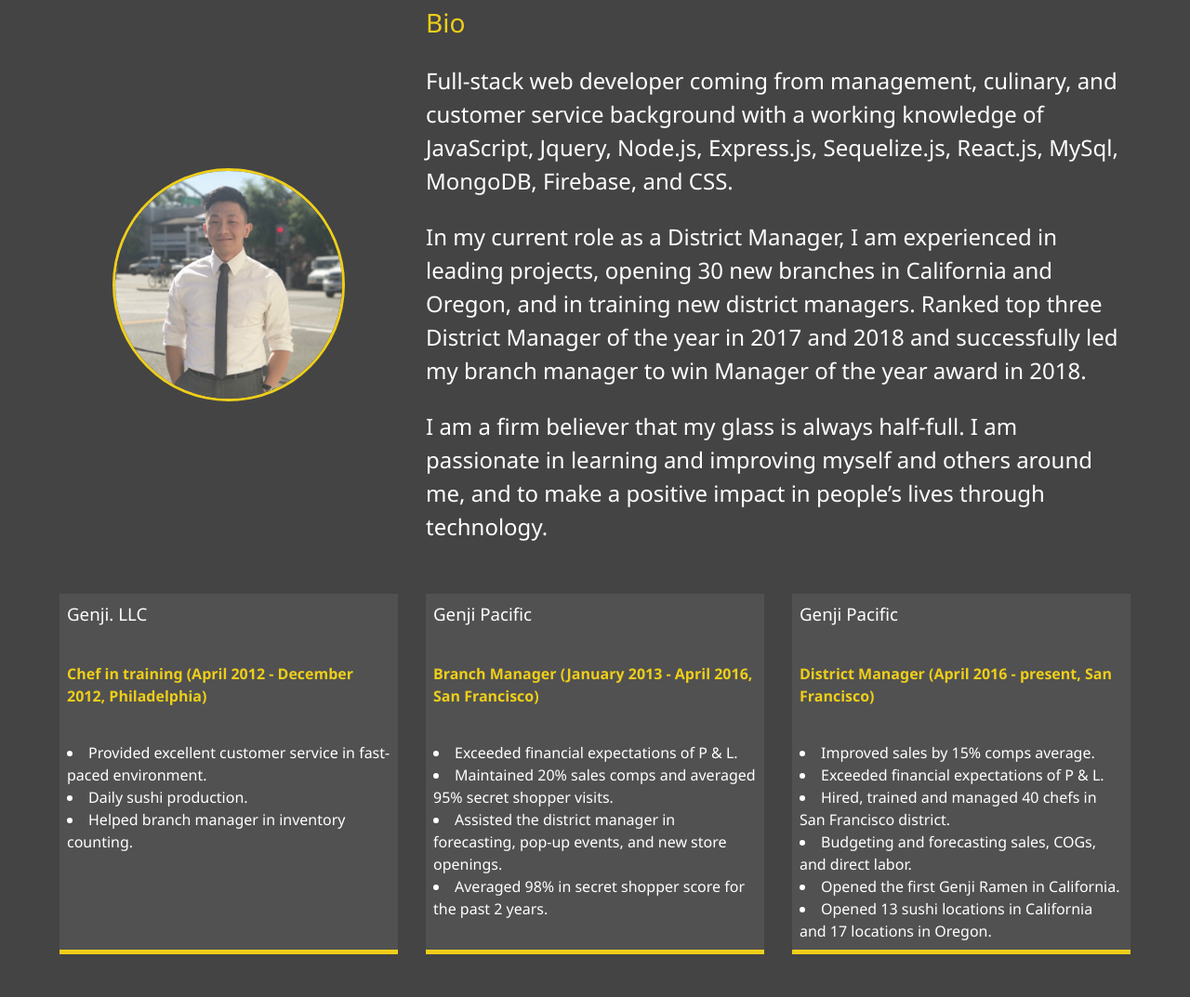
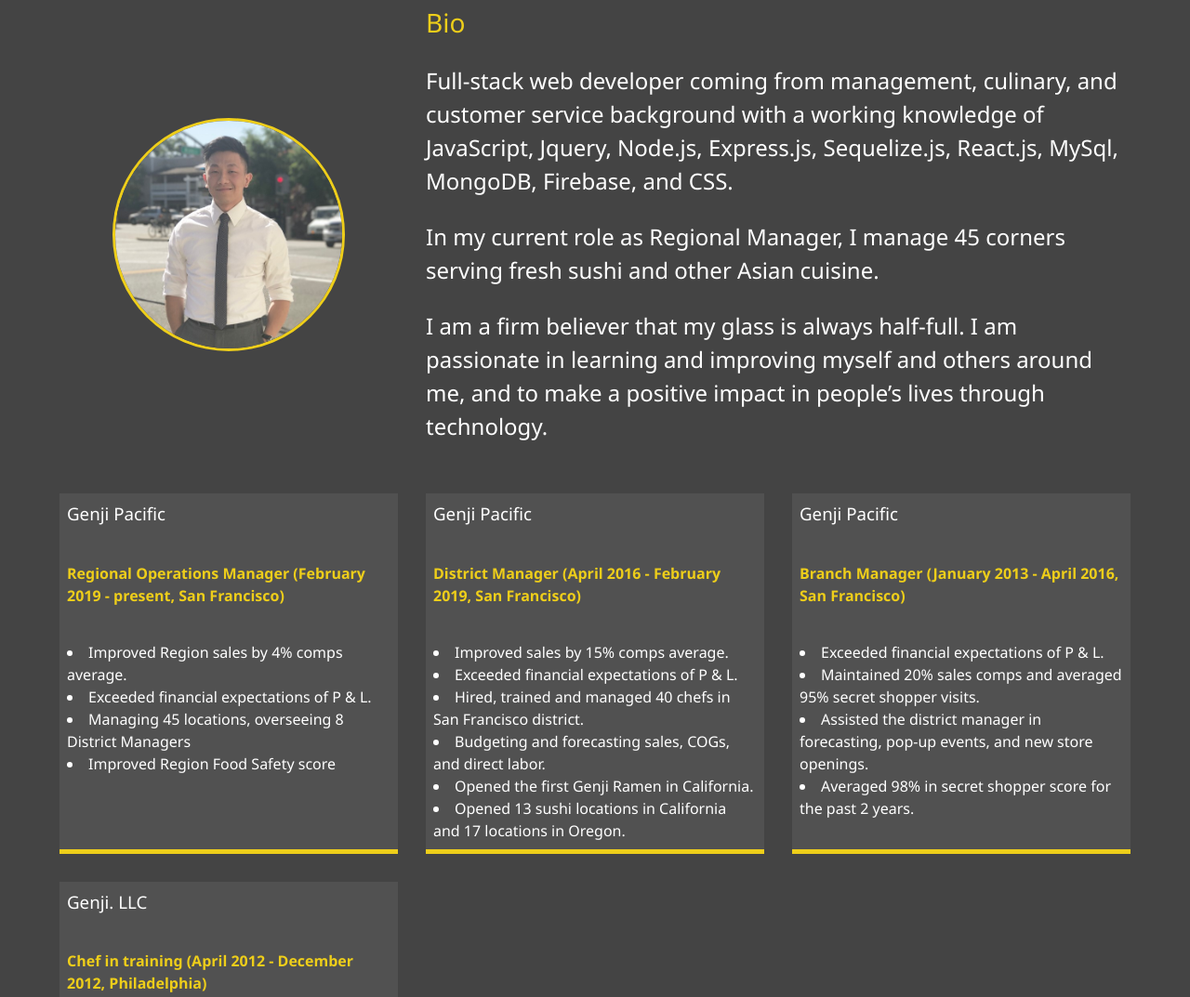
Before and after one commit to wbenarto/Portfolio-WB, a website: page about.html in a window 1280 px wide. Shown: the part 279-1352 px from the top of the page at 93% size. Drawn offline with Linux system fonts and the light colour scheme.

Commit message:
about me

```diff
--- a/about.html
+++ b/about.html
@@ -66,21 +66,33 @@
                 <h3 class="text-secondary">Bio</h3>
                 <p>Full-stack web developer coming from management, culinary, and customer service background with a working knowledge of JavaScript, Jquery, Node.js, Express.js, Sequelize.js, React.js, MySql, MongoDB, Firebase, and CSS.</p>
 
-                <p>In my current role as a District Manager, I am experienced in leading projects, opening 30 new branches in California and Oregon, and in training new district managers. Ranked top three District Manager of the year in 2017 and 2018 and successfully led my branch manager to win Manager of the year award in 2018. </p>
+                <!-- <p>In my current role as a District Manager, I am experienced in leading projects, opening 30 new branches in California and Oregon, and in training new district managers. Ranked top three District Manager of the year in 2017 and 2018 and successfully led my branch manager to win Manager of the year award in 2018. </p> -->
+                <p>In my current role as Regional Manager, I manage 45 corners serving fresh sushi and other Asian cuisine. </p>
 
                 <p>I am a firm believer that my glass is always half-full. I am passionate in learning and improving myself and others around me, and  to make a positive impact in people’s lives through technology.</p>
             </div>
 
             <div class="job job-1">
-                <h3>Genji. LLC</h3>
-                <h6>Chef in training (April 2012 - December 2012, Philadelphia)</h6>
-                <li>Provided excellent customer service in fast-paced environment.</li>
-                <li>Daily sushi production.</li>
-                <li>Helped branch manager in inventory counting.</li>
-
+                <h3>Genji Pacific</h3>
+                <h6>Regional Operations Manager (February 2019 - present, San Francisco)</h6>
+                <li>Improved Region sales by 4% comps average.</li>
+                <li>Exceeded financial expectations of P & L.</li>
+                <li>Managing 45 locations, overseeing 8 District Managers</li>
+                <li>Improved Region Food Safety score</li>
             </div>
 
             <div class="job job-2">
+                <h3>Genji Pacific</h3>
+                <h6>District Manager (April 2016 - February 2019, San Francisco)</h6>
+                <li>Improved sales by 15% comps average.</li>
+                <li>Exceeded financial expectations of P & L.</li>
+                <li>Hired, trained and managed 40 chefs in San Francisco district.</li>
+                <li>Budgeting and forecasting sales, COGs, and direct labor.</li>
+                <li>Opened the first Genji Ramen in California.</li>
+                <li>Opened 13 sushi locations in California and 17 locations in Oregon.</li>
+            </div>
+
+            <div class="job job-3">
                 <h3>Genji Pacific </h3>
                 <h6>Branch Manager (January 2013 - April 2016, San Francisco)</h6>
                 <li>Exceeded financial expectations of P & L.</li>
@@ -89,15 +101,13 @@
                 <li>Averaged 98% in secret shopper score for the past 2 years.</li>
             </div>
 
-            <div class="job job-3">
-                <h3>Genji Pacific</h3>
-                <h6>District Manager (April 2016 - present, San Francisco)</h6>
-                <li>Improved sales by 15% comps average.</li>
-                <li>Exceeded financial expectations of P & L.</li>
-                <li>Hired, trained and managed 40 chefs in San Francisco district.</li>
-                <li>Budgeting and forecasting sales, COGs, and direct labor.</li>
-                <li>Opened the first Genji Ramen in California.</li>
-                <li>Opened 13 sushi locations in California and 17 locations in Oregon.</li>
+            <div class="job job-4">
+                <h3>Genji. LLC</h3>
+                <h6>Chef in training (April 2012 - December 2012, Philadelphia)</h6>
+                <li>Provided excellent customer service in fast-paced environment.</li>
+                <li>Daily sushi production.</li>
+                <li>Helped branch manager in inventory counting.</li>
+
             </div>
 
         </div>
```
